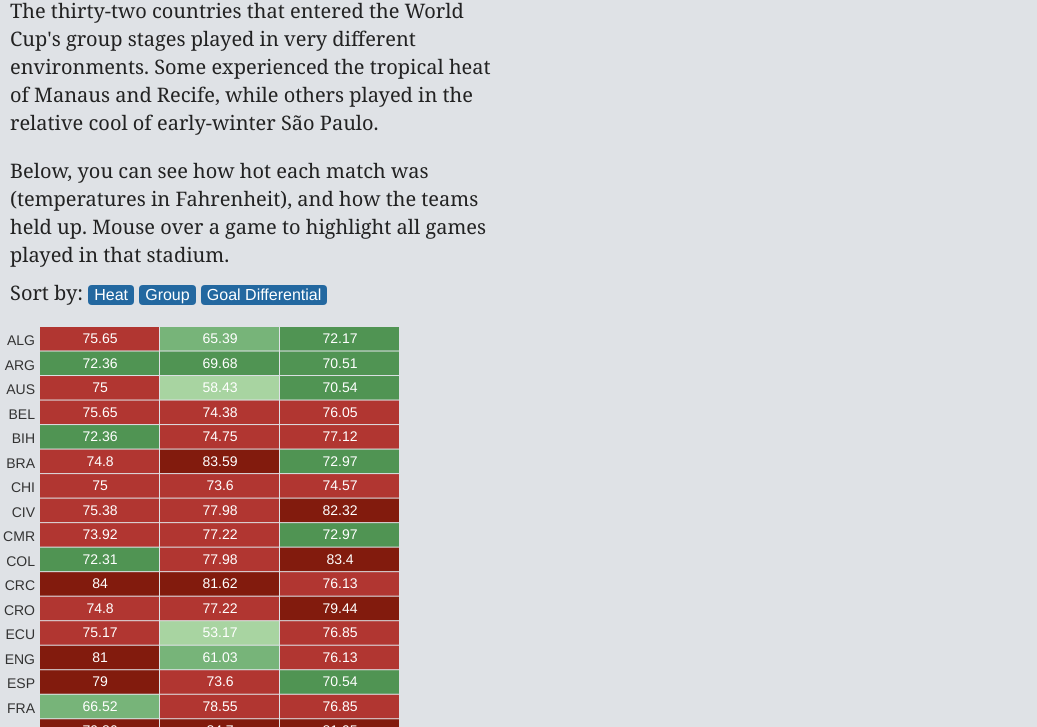
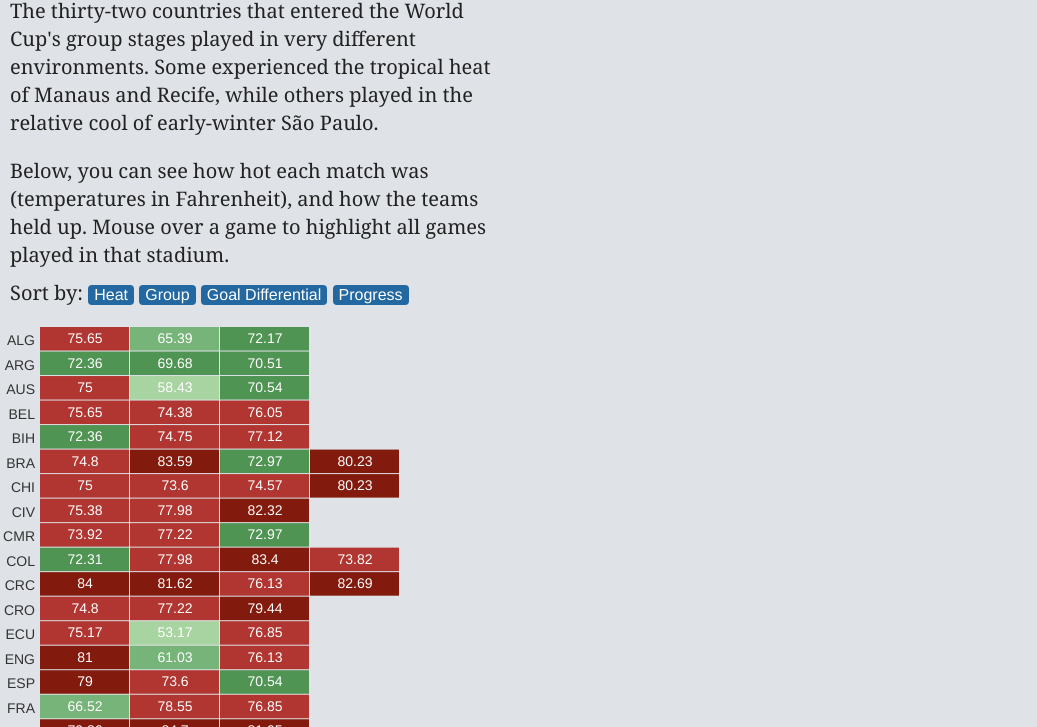
Before and after one commit to futuraprime/world-cup-heat, a website: page index.html in a window 1280 px wide. Shown: the part 73-800 px from the top of the page, without its empty margins (0-1037 px from the left). Drawn offline with Linux system fonts and the light colour scheme.

Commit message:
Adding in elimination matches.

```diff
--- a/index.html
+++ b/index.html
@@ -23,6 +23,7 @@
     <button class="sort-button" id="sort_heat">Heat</button>
     <button class="sort-button" id="sort_group">Group</button>
     <button class="sort-button" id="sort_differential">Goal Differential</button>
+    <button class="sort-button" id="sort_progress">Progress</button>
   </div>
   <div id="interactive"></div>
   <div class="credits">
--- a/js/main.js
+++ b/js/main.js
@@ -13,9 +13,16 @@
     return 'translate('+(x || 0)+(css ? 'px' : '')+','+(y || 0)+(css ? 'px' : '')+')';
   }
 
+  var textOffset = 16;
+
+  $.getJSON('data/teams.json', function(teams) {
+    var maxMatches = 0;
+    _.each(teams, function(team) {
+      maxMatches = Math.max(maxMatches, team.matches.length);
+    });
     var xScale = d3.scale.linear()
       .range([40, w])
-    .domain([0,3]);
+      .domain([0,maxMatches]);
     var yScale = d3.scale.ordinal()
       .domain(_.range(32))
       .rangePoints([10, h-30]);
@@ -28,16 +35,6 @@
         '#B13631',
         '#821B0D'
       ]);
-
-  var line = d3.svg.line()
-    .x(function(d) { return xScale(d.number); })
-    .y(function(d) {
-      return yScale(d.weather.temperature);
-    });
-
-  var textOffset = 16;
-
-  $.getJSON('data/teams.json', function(teams) {
     console.log(teams);
     var teamArray = _.values(teams);
     var allTeams = chart.selectAll('g.team')
@@ -111,13 +108,20 @@
       }
       reSort(comparator);
     });
+    $('#sort_progress').click(function() {
+      function comparator(a, b) {
+        return b.matches.length - a.matches.length || a.group_position - b.group_position || groups.indexOf(a.group) - groups.indexOf(b.group);
+      }
+      reSort(comparator);
+    });
 
     function setActiveLocation(match) {
       teamGroups
         .transition(200)
         .attr('opacity', function(d) {
           return d.location === match.location ? 1 : 0.5;
-        }).select('rect')
+        });
+      teamGroups.select('rect')
         .attr('stroke-width', function(d) {
           return d.match_number === match.match_number ? 2 : 0;
         });
@@ -129,7 +133,7 @@
         .attr('opacity', 1);
       teamGroups.select('rect')
         .attr('stroke-width', 0);
-      };
+      }
 
     // this is an admittedly rather silly way of making the touch
     // system work properly: if you touch the body, it'll clear, but
```
Lines whose indentation alone changed are shown as unchanged.
